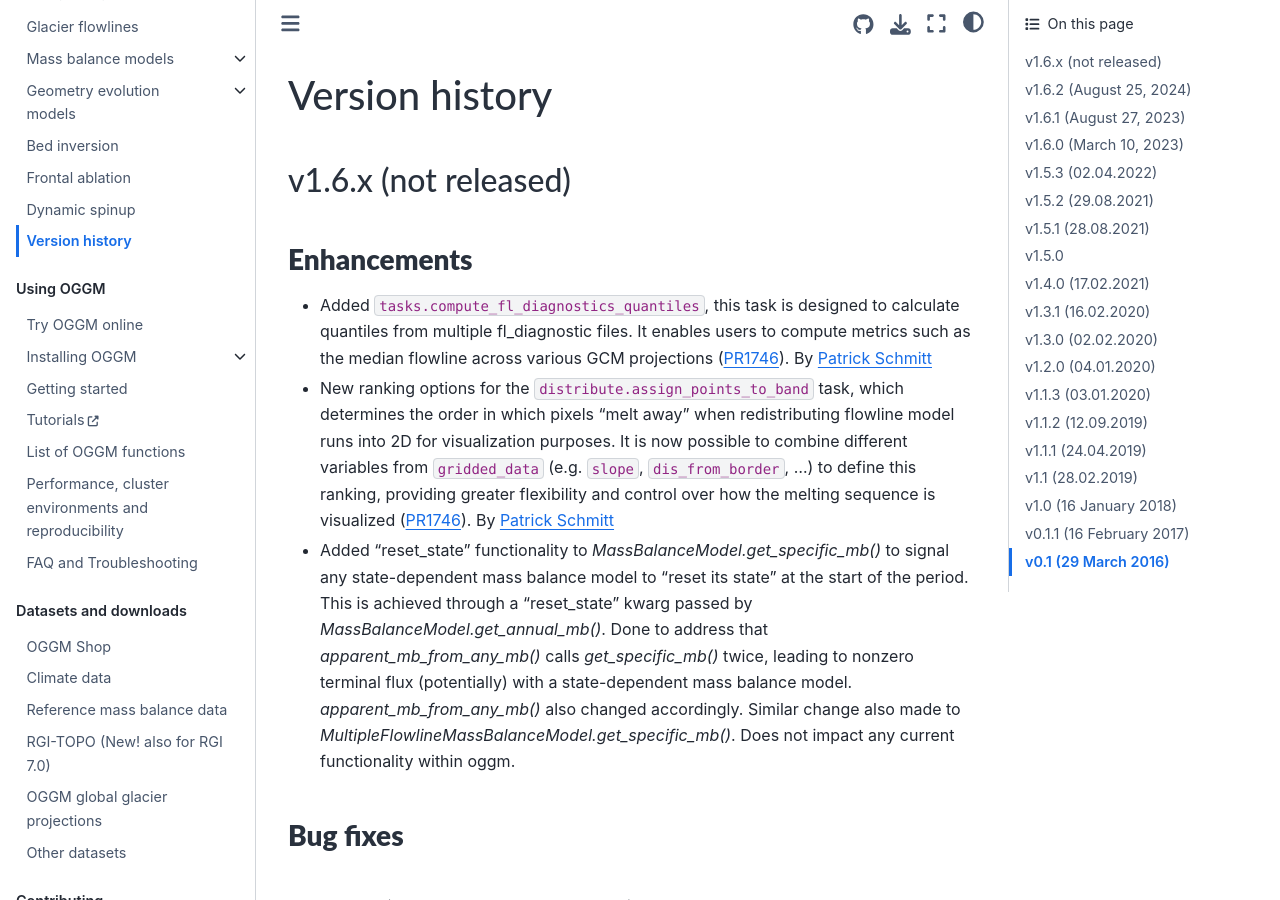
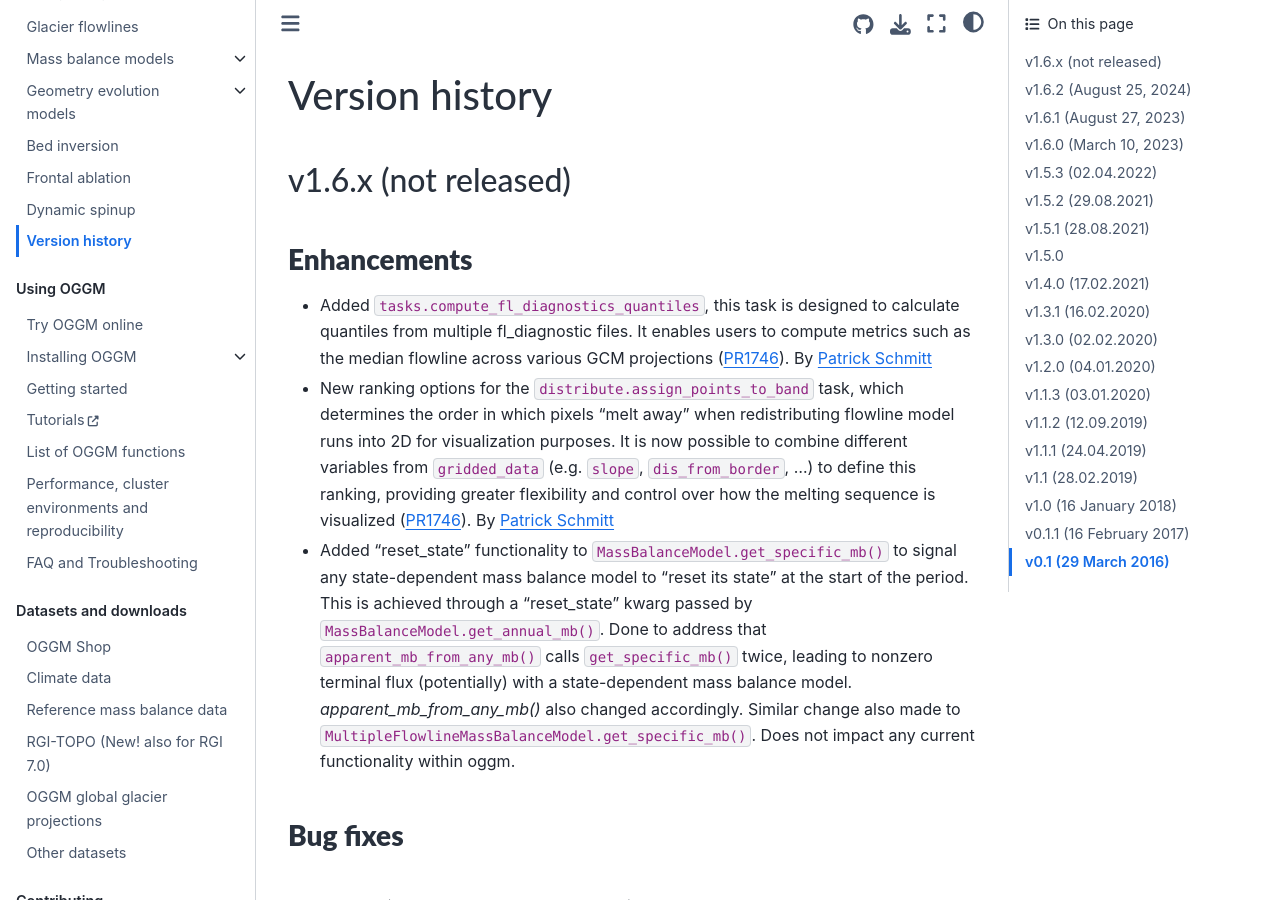
Before and after one commit to OGGM/oggm, a Sphinx documentation site: the page built from docs/whats-new.rst, in a window 1280 px wide and 900 px high. Built offline with Sphinx 7.4.7 and the Sphinx Book theme 1.1.4, drawn with Linux system fonts in a browser that asks for light colours; the version number could not be read and is left out.

```diff
--- a/docs/whats-new.rst
+++ b/docs/whats-new.rst
@@ -21,14 +21,14 @@ Enhancements
   ``dis_from_border``, ...) to define this ranking, providing greater flexibility
   and control over how the melting sequence is visualized (:pull:`1746`).
   By `Patrick Schmitt <https://github.com/pat-schmitt>`_
-- Added "reset_state" functionality to `MassBalanceModel.get_specific_mb()` to
+- Added "reset_state" functionality to ``MassBalanceModel.get_specific_mb()`` to
   signal any state-dependent mass balance model to "reset its state" at the start
   of the period. This is achieved through a "reset_state" kwarg passed by
-  `MassBalanceModel.get_annual_mb()`. Done to address that
-  `apparent_mb_from_any_mb()` calls `get_specific_mb()`  twice, leading to nonzero
+  ``MassBalanceModel.get_annual_mb()``. Done to address that
+  ``apparent_mb_from_any_mb()`` calls ``get_specific_mb()``  twice, leading to nonzero
   terminal flux (potentially) with a state-dependent mass balance model.
   `apparent_mb_from_any_mb()` also changed accordingly. Similar change also
-  made to `MultipleFlowlineMassBalanceModel.get_specific_mb()`. Does not impact
+  made to ``MultipleFlowlineMassBalanceModel.get_specific_mb()``. Does not impact
   any current functionality within oggm.
 
 Bug fixes
```
